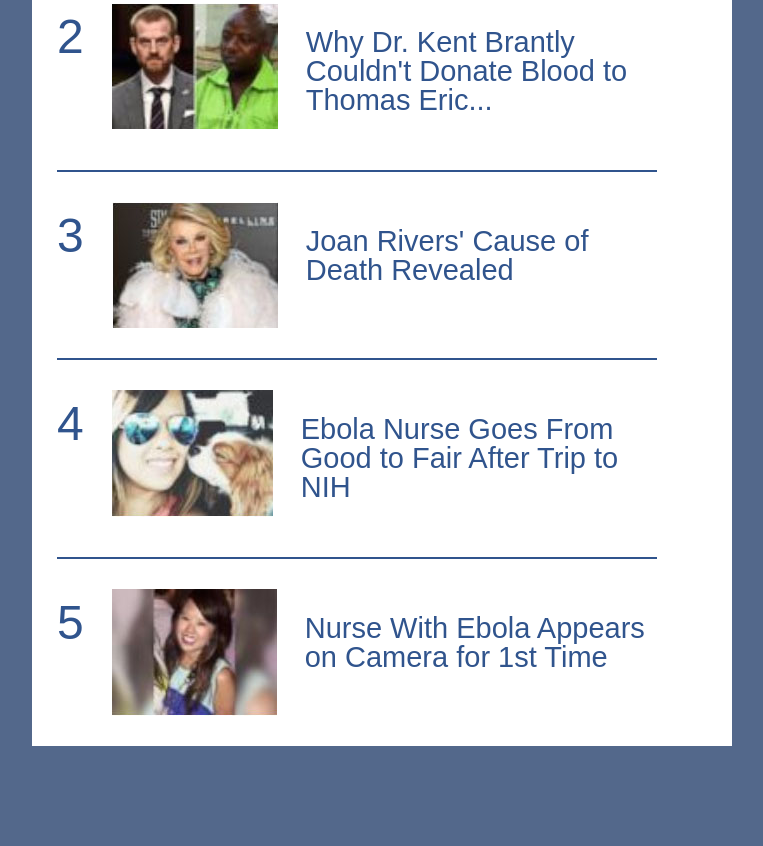
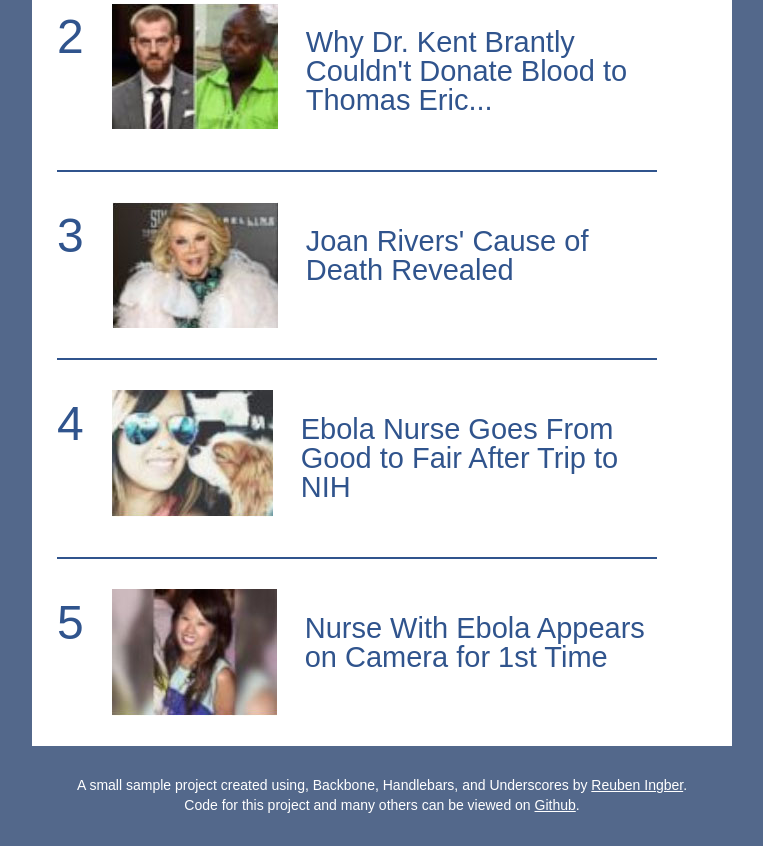
Before and after one commit to reubeningber/extraExtra, a plain HTML site: page index.html in a window 1280 px wide. Shown: the part 358-1204 px from the top of the page, without its empty margins (258-1021 px from the left). Before the commit the page ends 1134 px from the top, so only its background shows below. Drawn offline with Linux system fonts and the light colour scheme.

Commit message:
Added credits

```diff
--- a/assets/less/main.less
+++ b/assets/less/main.less
@@ -78,6 +78,8 @@
 
 
 @import "modules/hot-now";
+@import "modules/footer";
+
 
 
 /*-----------------------------------------------------------------------------
--- /dev/null
+++ b/assets/less/modules/footer.less
@@ -0,0 +1,10 @@
+.credits {
+	background: transparent;
+	text-align: center;
+	color: @white;
+	.font-size-rems(14);
+
+	a {
+		color: @white;
+	}
+}
--- a/index.html
+++ b/index.html
@@ -15,18 +15,22 @@
                 <header class="hot-now-header">
                     <h1>Hot Right Now</h1>
                 </header>
-                <script id="articleTemplate" type="text/template">
-                    <span class="hot-now-number fl">{{rank}}</span>
-                    <a href="{{url}}">
-                        <img src="{{img}}" alt="{{title}}" class="hot-now-img fl">
+                <script id="articleTemplate" type="text/x-handlebars-template">
+                        <span class="hot-now-number fl">{{rank}}</span>
+                        <a href="{{url}}">
+                            <img src="{{img}}" alt="{{title}}" class="hot-now-img fl">
 
-                        <h2 class="hot-now-article-title fl">{{title}}</h2>
-                    </a>
+                            <h2 class="hot-now-article-title fl">{{title}}</h2>
+                        </a>
                 </script>
 
                 <div id="article-container"></div>
      		</section>
         </section>
+
+        <footer class="page-container credits">
+            <span>A small sample project created using, Backbone, Handlebars, and Underscores by <a href="http://reubeningber.com">Reuben Ingber</a>. <br>Code for this project and many others can be viewed on <a href="https://github.com/reubeningber/extraExtra/">Github</a>.</span>
+        </footer>
 
         <script src="assets/js/vendor/jquery-1.11.2.min.js"></script>
         <script src="assets/js/vendor/underscore-min.js"></script>
```
Also changed, not shown: assets/css/main.css, 1 other file.
